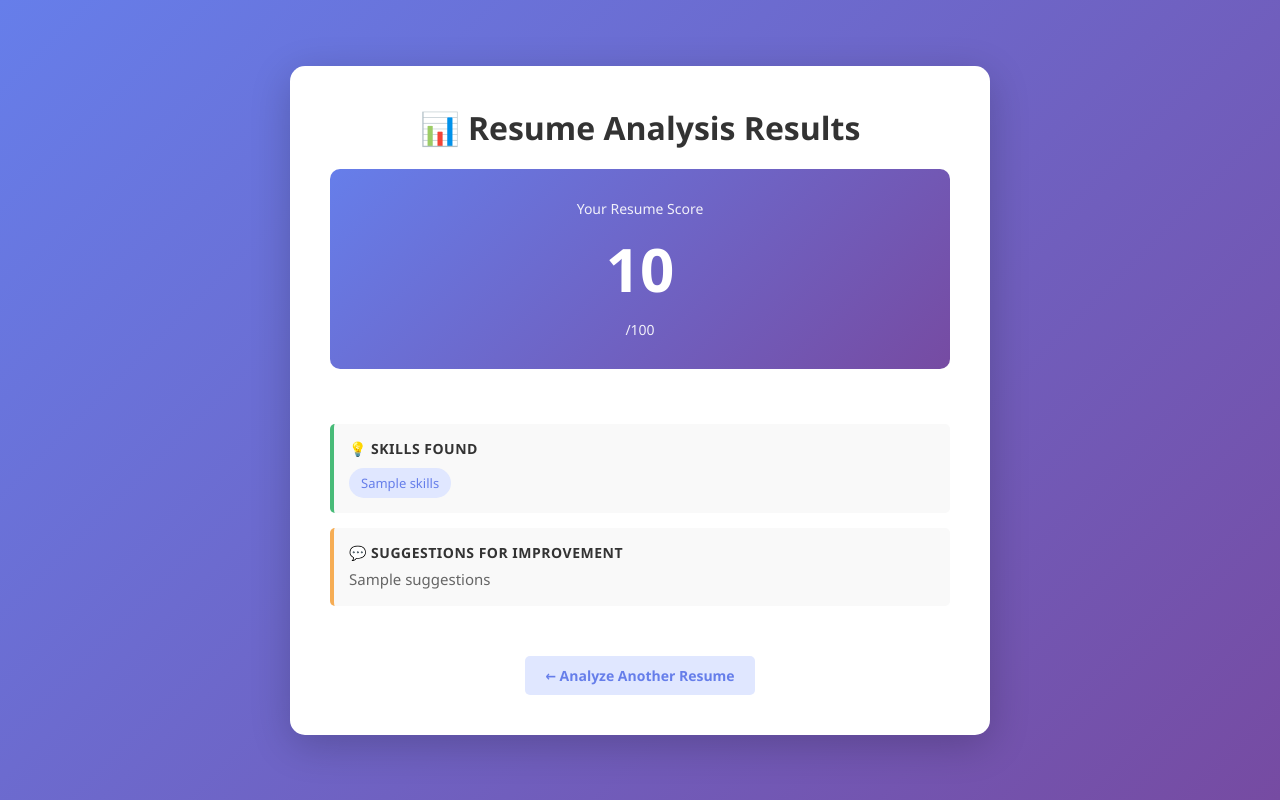
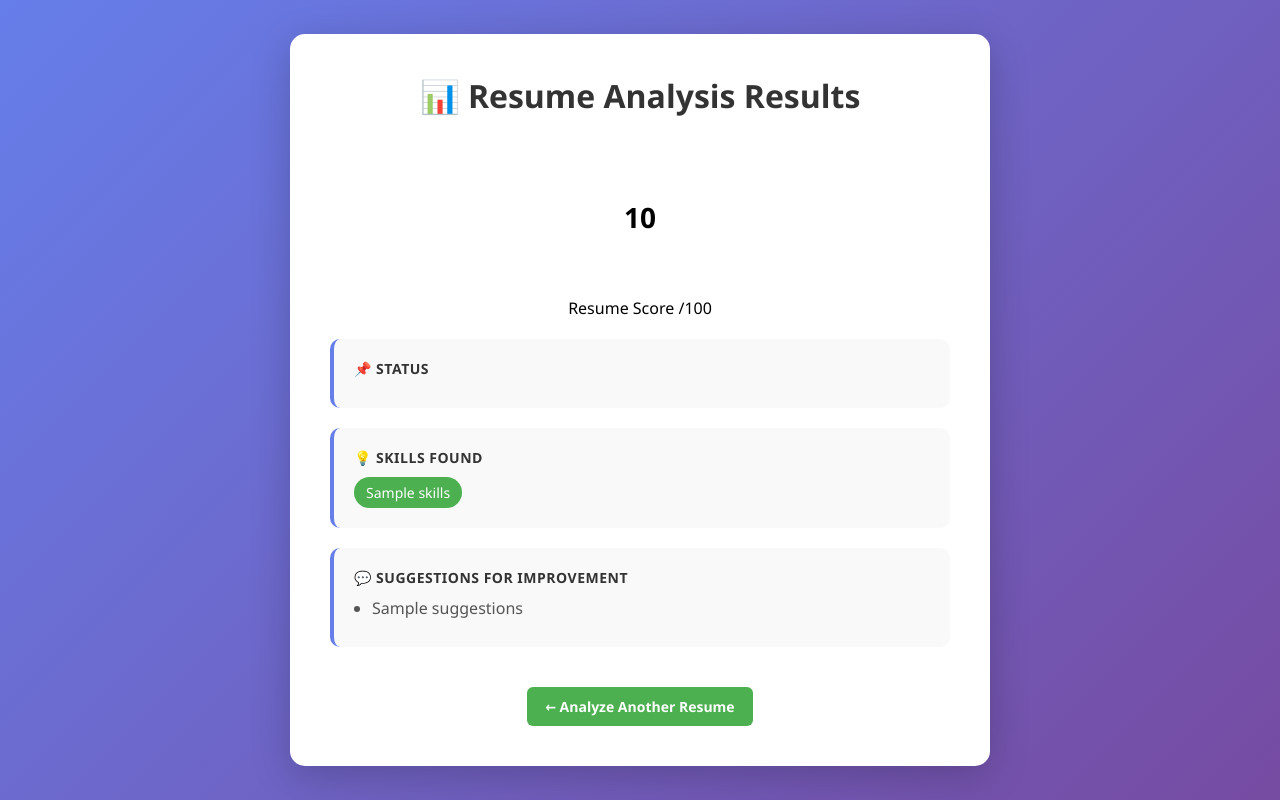
Before and after one commit to Zamil-x/resume-analyzer, a Flask app: template templates/result.html in a window 1280 px wide. Run offline with Flask 3, Linux system fonts and the light colour scheme; the template is opened without the code that fills it: most values are stand-ins (such as "Sample title", 1, 10 or a date in 2020).

Commit message:
Resume analyzer working version

```diff
--- a/static/style.css
+++ b/static/style.css
@@ -252,3 +252,76 @@
         padding: 10px;
     }
 }
+/* Smooth Hover Effects for Cards */
+.result-card {
+    transition: all 0.3s ease;
+}
+
+.result-card:hover {
+    transform: translateY(-3px);
+    box-shadow: 0 8px 25px rgba(0,0,0,0.15);
+}
+
+/* Improved Skill Tags */
+.skill-tag {
+    transition: all 0.2s ease;
+    cursor: default;
+}
+
+.skill-tag:hover {
+    background: #667eea;
+    color: white;
+    transform: scale(1.05);
+}
+
+/* Score Animation */
+.score-number {
+    animation: popIn 0.6s ease;
+}
+
+@keyframes popIn {
+    from {
+        transform: scale(0.5);
+        opacity: 0;
+    }
+    to {
+        transform: scale(1);
+        opacity: 1;
+    }
+}
+
+/* Suggestions List Style */
+.result-card ul {
+    padding-left: 18px;
+    margin-top: 10px;
+}
+
+.result-card li {
+    margin-bottom: 8px;
+    color: #555;
+}
+
+/* Better Button Hover */
+.back-button:hover {
+    transform: translateY(-2px);
+    box-shadow: 0 5px 15px rgba(102,126,234,0.3);
+}
+
+/* Glass Effect Enhancement */
+.container {
+    backdrop-filter: blur(10px);
+}
+
+/* Loading Animation (future use) */
+.loading {
+    text-align: center;
+    font-size: 18px;
+    color: #667eea;
+    animation: pulse 1.5s infinite;
+}
+
+@keyframes pulse {
+    0% { opacity: 0.5; }
+    50% { opacity: 1; }
+    100% { opacity: 0.5; }
+}
--- a/templates/result.html
+++ b/templates/result.html
@@ -3,58 +3,190 @@
 <head>
 <meta charset="UTF-8">
 <meta name="viewport" content="width=device-width, initial-scale=1.0">
+
 <title>Resume Analysis Results</title>
-    <link rel="stylesheet" href="{{ url_for('static', filename='style.css') }}">
+
+<link rel="stylesheet"
+href="{{ url_for('static', filename='style.css') }}">
+
+<style>
+
+/* Score Circle */
+.score-circle {
+    width: 140px;
+    height: 140px;
+    border-radius: 50%;
+    display: flex;
+    align-items: center;
+    justify-content: center;
+    margin: auto;
+}
+
+.score-inner {
+    width: 110px;
+    height: 110px;
+    background: white;
+    border-radius: 50%;
+    display: flex;
+    align-items: center;
+    justify-content: center;
+    font-size: 28px;
+    font-weight: bold;
+}
+
+/* Skills */
+.skills-container {
+    display: flex;
+    flex-wrap: wrap;
+    gap: 10px;
+}
+
+.skill-tag {
+    background: #4CAF50;
+    color: white;
+    padding: 6px 12px;
+    border-radius: 20px;
+    font-size: 14px;
+}
+
+/* Cards */
+.result-card {
+    background: #f9f9f9;
+    padding: 20px;
+    margin-top: 20px;
+    border-radius: 10px;
+}
+
+.result-label {
+    font-weight: bold;
+    margin-bottom: 10px;
+}
+
+/* Button */
+.back-button {
+    display: inline-block;
+    padding: 10px 18px;
+    background: #4CAF50;
+    color: white;
+    text-decoration: none;
+    border-radius: 6px;
+    margin-top: 25px;
+}
+
+</style>
+
 </head>
 
 <body>
+
 <div class="container">
+
 <h1>📊 Resume Analysis Results</h1>
 
 {% if error %}
+
 <div class="error-message">
 <strong>Error:</strong> {{ error }}
 </div>
-            <a href="/" class="back-button">← Back</a>
+
+<a href="/" class="back-button">
+← Back
+</a>
+
 {% else %}
+
 <!-- Score Section -->
-            <div class="score-display">
-                <div class="score-label">Your Resume Score</div>
-                <div class="score-number">{{ score }}</div>
-                <div class="score-label">/100</div>
+<div style="text-align:center; margin-top:30px;">
+
+<div class="score-circle" style="--score: {{ score }};">
+<div class="score-inner">
+{{ score }}
+</div>
 </div>
 
+<p style="margin-top:10px;">
+Resume Score /100
+</p>
+
+</div>
 
 <!-- Status Message -->
-            <div class="message">{{ message }}</div>
+<div class="result-card">
+
+<div class="result-label">
+📌 Status
+</div>
+
+<div>
+{{ message }}
+</div>
+
+</div>
 
 <!-- Skills Section -->
 {% if skills %}
-            <div class="result-card skills">
-                <div class="result-label">💡 Skills Found</div>
+
+<div class="result-card">
+
+<div class="result-label">
+💡 Skills Found
+</div>
+
 <div class="skills-container">
+
 {% for skill in skills.split(',') %}
-                        {% if skill.strip() %}
-                        <span class="skill-tag">{{ skill.strip() }}</span>
+{% if skill|trim %}
+
+<span class="skill-tag">
+{{ skill|trim }}
+</span>
+
 {% endif %}
 {% endfor %}
+
 </div>
+
 </div>
+
 {% endif %}
 
 <!-- Suggestions Section -->
 {% if suggestions %}
-            <div class="result-card suggestions">
-                <div class="result-label">💬 Suggestions for Improvement</div>
-                <div class="result-value">{{ suggestions }}</div>
+
+<div class="result-card">
+
+<div class="result-label">
+💬 Suggestions for Improvement
 </div>
+
+<ul>
+
+{% for line in suggestions.split('.') %}
+{% if line|trim %}
+
+<li>{{ line|trim }}</li>
+
+{% endif %}
+{% endfor %}
+
+</ul>
+
+</div>
+
 {% endif %}
 
 <!-- Back Button -->
-            <div style="text-align: center; margin-top: 30px;">
-                <a href="/" class="back-button">← Analyze Another Resume</a>
+<div style="text-align:center;">
+
+<a href="/" class="back-button">
+← Analyze Another Resume
+</a>
+
 </div>
+
 {% endif %}
+
 </div>
+
 </body>
 </html>
```
Lines whose indentation alone changed are shown as unchanged.
